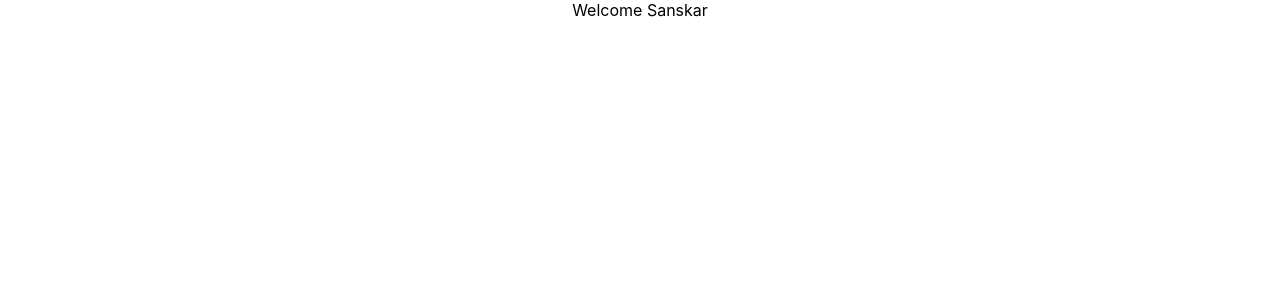
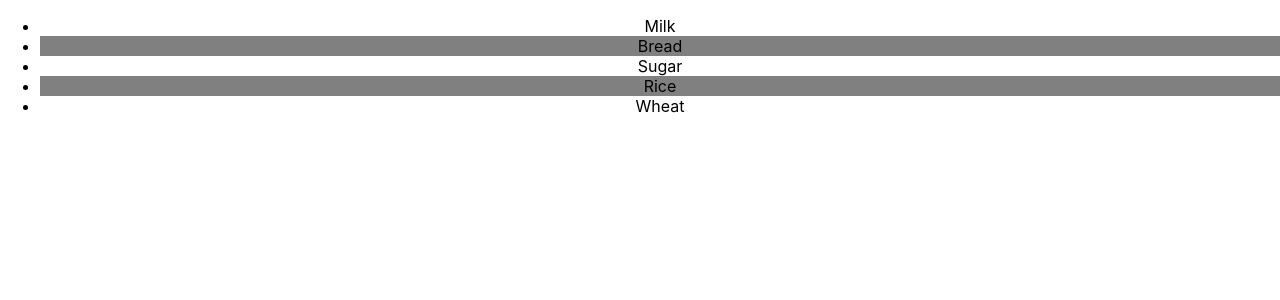
Before and after one commit to Sanskar-Choubey/hello-world, a React (Create React App) app: page / in a window 1280 px wide. Shown: the top 300 px of the page. Built offline with nearby package versions, Linux system fonts and the light colour scheme.

Commit message:
add : List rendering in React

```diff
--- a/src/App.js
+++ b/src/App.js
@@ -11,11 +11,12 @@ import ClickHandler from './components/FunctionClickHandler';
 import Button from './components/ClassClickHandler';
 import Bind from './components/BindEvent';
 import Conditional from './components/Conditional';
+import List from './components/listRendering';
 
 function App() {
     return (
       <div className="App">
-        <Conditional />
+        <List />
       </div>
     );
 }
--- /dev/null
+++ b/src/components/listRendering.js
@@ -0,0 +1,25 @@
+import React from 'react'
+
+function List(){
+    var  shoppingList = ['Milk','Bread','Sugar','Rice','Wheat']
+
+    function getBg(index){
+        if(index % 2 === 0){
+           return "white"
+        }else{
+           return  "grey"
+        }
+    }
+
+    return(
+        <ul>
+            {
+            shoppingList.map((item,index) =>
+                <li style={{backgroundColor:getBg(index)}}>{item}</li>
+            )
+            }
+        </ul>
+    )
+}
+
+export default List
```
Also changed, not shown: 1 other file (tests, documents, lock files or other folders).
